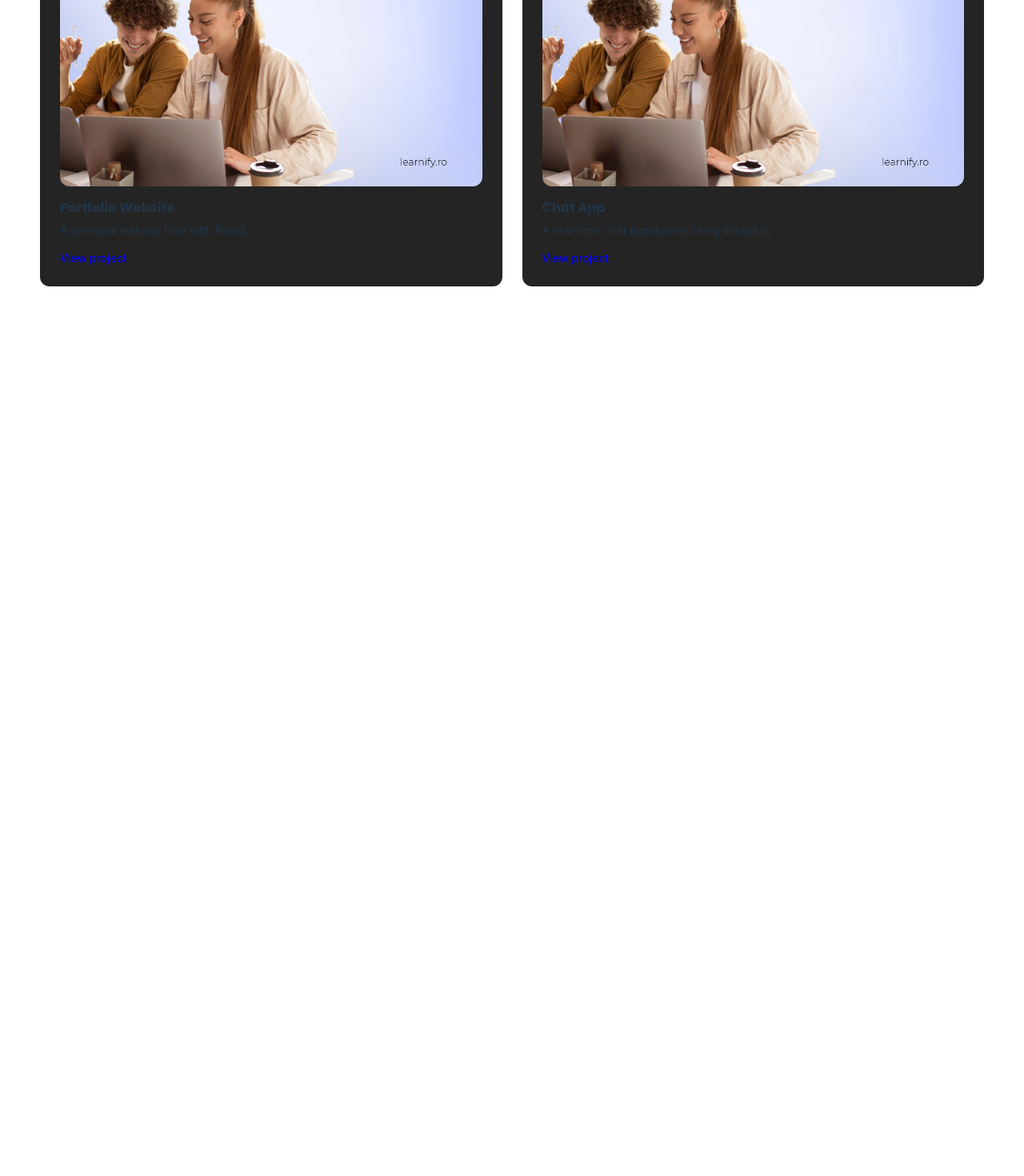
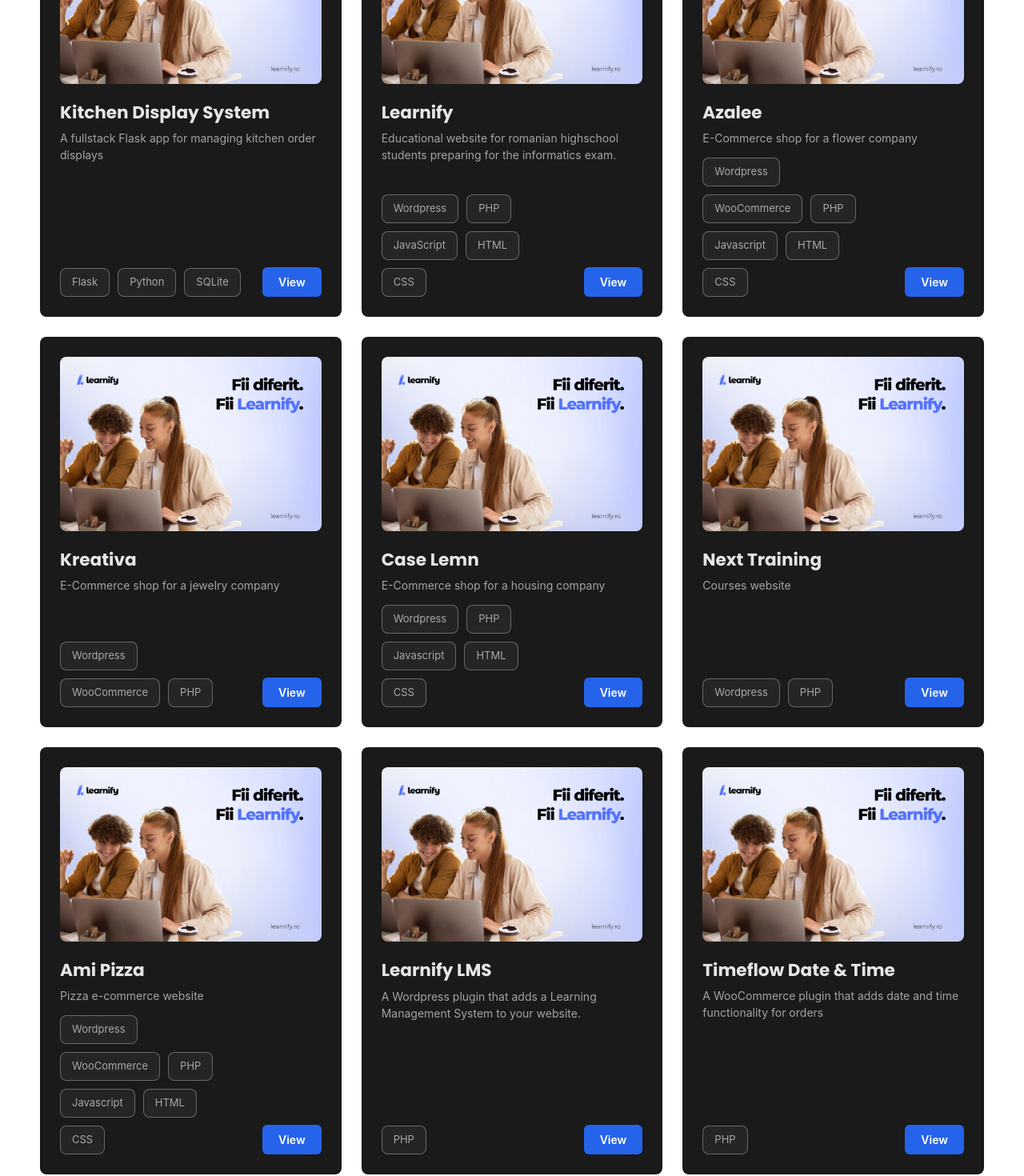
Before and after one commit to robyk01/portfolio, a React (Vite) app: page / in a window 1280 px wide. Shown: the part 1060-2530 px from the top of the page at 80% size. Before the commit the page ends 1718 px from the top, so only its background shows below. Built offline with nearby package versions, Linux system fonts and the light colour scheme.

Commit message:
Added projects, improved UI, added tabs and filtering

```diff
--- a/src/Navbar/Navbar.css
+++ b/src/Navbar/Navbar.css
@@ -9,6 +9,7 @@
     display: flex;
     justify-content: center;
     padding: 15px 30px;
+    margin-top: 30px;
     gap: 15px;
     list-style-type: none;
     border: 1px solid rgba(255, 255, 255, 0.2);
--- a/src/Navbar/Navbar.jsx
+++ b/src/Navbar/Navbar.jsx
@@ -7,6 +7,7 @@
                 <li><a href="#">Home</a></li>
                 <li><a href="#">About</a></li>
                 <li><a href="#">Projects</a></li>
+                <li><a href="#">Blog</a></li>
                 <li><a href="#">Contact</a></li>
             </ul>
         </nav>
--- a/src/Projects/ProjectCard.jsx
+++ b/src/Projects/ProjectCard.jsx
@@ -4,8 +4,17 @@
         <div className="project-card">
             <img src={props.image} alt={props.title}></img>
             <h3>{props.title}</h3>
-            <p>{props.description}</p>
-            <a href={props.link}>View project</a>
+            <p className="project-description">{props.description}</p>
+            <div className="project-card-bottom">
+                <div className="tech-stack">
+                    {props.tech && props.tech.map((techItem, index) => (
+                        <span key={index} className="tech-tag">
+                            {techItem}
+                        </span>
+                    ))}
+                </div>
+                <a href={props.link}>View</a>
+            </div>
         </div>
     );
 }
--- a/src/Projects/Projects.css
+++ b/src/Projects/Projects.css
@@ -20,25 +20,41 @@
     margin: 0;
     padding: 7px 10px;
     border-radius: 15px;
-    border: 1px solid rgba(255, 255, 255, 0.2)
+    border: 1px solid rgba(255, 255, 255, 0.2);
+    transition: all 0.2s ease;
+}
+
+#projects .categories p:hover{
+    color: white;
+    border: 1px solid rgba(255, 255, 255, 0.5);
+    cursor: pointer;
+}
+
+#projects .categories p.active{
+    color: white;
+    border: 1px solid rgba(255, 255, 255, 0.5);
 }
 
 .projects-grid{
     display: grid;
-    grid-template-columns: 1fr 1fr;
+    grid-template-columns: 1fr 1fr 1fr;
     width: 100%;
     gap: 25px;
 }
 
 .project-card{
+    display: flex;
+    flex-direction: column;
     padding: 25px;
-    background-color: #242424;
-    border-radius: 12px;
+    background-color: rgb(26, 26, 26);;
+    border-radius: 8px;
     overflow: hidden;
+
 }
 
 .project-card h3{
-    margin: 10px 0 0 0;
+    margin: 20px 0 0 0;
+    color: rgb(231, 229, 228);
 }
 
 .project-card p{
@@ -47,6 +63,52 @@
 
 .project-card img{
     max-width: 100%;
-    border-radius: 12px;
+    border-radius: 8px;
     height: auto;
 }
+
+.project-card .project-description{
+    color: rgba(255, 255, 255, 0.6);
+    font-size: 14px;
+
+}
+
+.project-card .project-card-bottom{
+    display: flex;
+    margin-top: auto;
+    gap: 10px;
+}
+
+.project-card .tech-stack{
+    width: 70%;
+    display: flex;
+    flex-wrap: wrap;
+    gap: 10px;
+}
+
+.project-card .tech-tag{
+    font-size: 13px;
+    height: 20px;
+    color: rgba(255, 255, 255, 0.6);
+    background-color: rgba(255, 255, 255, 0.05);;
+    padding: 7px 14px;
+    margin-top: auto;
+    border-radius: 8px;
+    border: 1px solid rgba(255, 255, 255, 0.3);
+}
+
+.project-card a{
+    margin-left: auto;
+    margin-top: auto;
+    background: #2563EB;
+    color: #ffffff;
+    border-radius: 6px;
+    padding: 8px 20px;
+    font-size: 14px;
+    font-weight: 600;
+    transition: background .2s ease;
+}
+
+.project-card a:hover{
+    background: #1E4FDB;
+}
--- a/src/Projects/Projects.jsx
+++ b/src/Projects/Projects.jsx
@@ -1,38 +1,39 @@
 import ProjectCard from './ProjectCard';
 import './Projects.css'
-import LearnifyImg from '../assets/Banner 3.png'
+import React, { useState } from 'react'
+import { projects } from '../projectData';
 
 function Projects(){
-    const projects = [
-        {
-        title: "Portfolio Website",
-        description: "A personal website built with React.",
-        image: LearnifyImg,
-        link: "https://example.com/portfolio",
-    },
-    {
-        title: "Chat App",
-        description: "A real-time chat application using socket.io.",
-        image: LearnifyImg,
-        link: "https://example.com/chatapp",
-    },
-    ];
+    const [activeFilter, setActiveFilter] = useState('All');
+
+    const filteredProjects = projects.filter(project => {
+        return activeFilter === 'All' || project.category === activeFilter;
+    })
 
     return(
         <div className="section" id="projects">
             <h2>Projects</h2>
             <div className="categories">
-                <p>Apps</p>
-                <p>Websites</p>
-                <p>Plugins</p>
-                <p>Design</p>
+                <p onClick={() => setActiveFilter('Apps')}
+                    className={activeFilter === 'Apps' ? 'active' : ''}
+                    >Apps</p>
+                <p onClick={() => setActiveFilter('Websites')}
+                    className={activeFilter === 'Websites' ? 'active' : ''}
+                    >Websites</p>
+                <p onClick={() => setActiveFilter('Plugins')}
+                    className={activeFilter === 'Plugins' ? 'active' : ''}
+                    >Plugins</p>
+                <p onClick={() => setActiveFilter('Design')}
+                    className={activeFilter === 'Design' ? 'active' : ''}
+                    >Design</p>
             </div>
             <div className="projects-grid">
-                {projects.map((project, index) => (
+                {filteredProjects.map((project, index) => (
                     <ProjectCard
                         key={index}
                         title={project.title}
                         description={project.description}
+                        tech={project.tech}
                         image={project.image}
                         link={project.link}
                     />
--- a/src/index.css
+++ b/src/index.css
@@ -4,7 +4,7 @@
 
   color-scheme: light dark;
   color: rgba(255, 255, 255, 0.87);
-  background-color: #1a1a1a;
+  background-color: rgb(10, 10, 10);;
 
   font-synthesis: none;
   text-rendering: optimizeLegibility;
@@ -19,7 +19,7 @@
 
 body {
   font-family: 'Inter', sans-serif;
-  font-size: 14px;
+  font-size: 16px;
   line-height: 1.5;
 
   margin: 0;
@@ -32,7 +32,7 @@
 }
 
 h1 {
-  font-size: 3.2em;
+  font-size: 3rem;
   font-weight: 700;
   letter-spacing: -2px;
   line-height: 1.1;
@@ -40,6 +40,10 @@
 
 h2{
   font-size: 2em;
+}
+
+h3{
+  font-size: 1.35rem;
 }
 
 button {
@@ -82,5 +86,6 @@
 
 .section{
   max-width: 1280px;
+  max-width: 100%;
   padding: 0 50px;
 }
--- /dev/null
+++ b/src/projectData.js
@@ -0,0 +1,80 @@
+import LearnifyImg from './assets/Banner 3.png'
+
+export const projects = [
+    // Apps
+    {
+        title: "Kitchen Display System",
+        description: "A fullstack Flask app for managing kitchen order displays",
+        tech: ["Flask", "Python", "SQLite"],
+        image: LearnifyImg,
+        link: "https://example.com/kitchen",
+        category: "Apps"
+    },
+    // Websites
+    {
+        title: "Learnify",
+        description: "Educational website for romanian highschool students preparing for the informatics exam.",
+        tech: ["Wordpress", "PHP", "JavaScript", "HTML", "CSS"],
+        image: LearnifyImg,
+        link: "https://example.com/portfolio",
+        category: "Websites"
+    },
+    {
+        title: "Azalee",
+        description: "E-Commerce shop for a flower company",
+        tech: ["Wordpress", "WooCommerce", "PHP", "Javascript", "HTML", "CSS"],
+        image: LearnifyImg,
+        link: "https://florariaazalee.ro",
+        category: "Websites"
+    },
+    {
+        title: "Kreativa",
+        description: "E-Commerce shop for a jewelry company",
+        tech: ["Wordpress", "WooCommerce", "PHP"],
+        image: LearnifyImg,
+        link: "https://kreativa.ro",
+        category: "Websites"
+    },
+    {
+        title: "Case Lemn",
+        description: "E-Commerce shop for a housing company",
+        tech: ["Wordpress", "PHP", "Javascript", "HTML", "CSS"],
+        image: LearnifyImg,
+        link: "https://caselemn92.ro",
+        category: "Websites"
+    },
+    {
+        title: "Next Training",
+        description: "Courses website",
+        tech: ["Wordpress", "PHP"],
+        image: LearnifyImg,
+        link: "https://next-training.ro",
+        category: "Websites"
+    },
+    {
+        title: "Ami Pizza",
+        description: "Pizza e-commerce website",
+        tech: ["Wordpress", "WooCommerce", "PHP", "Javascript", "HTML", "CSS"],
+        image: LearnifyImg,
+        link: "https://amipizza.ro/",
+        category: "Websites"
+    },
+    // Plugins
+    {
+        title: "Learnify LMS",
+        description: "A Wordpress plugin that adds a Learning Management System to your website.",
+        tech: ["PHP"],
+        image: LearnifyImg,
+        link: "https://example.com/learnify-lms",
+        category: "Plugins"
+    },
+    {
+        title: "Timeflow Date & Time",
+        description: "A WooCommerce plugin that adds date and time functionality for orders",
+        tech: ["PHP"],
+        image: LearnifyImg,
+        link: "https://example.com/learnify-lms",
+        category: "Plugins"
+    },
+    // Design
+    ];
```
